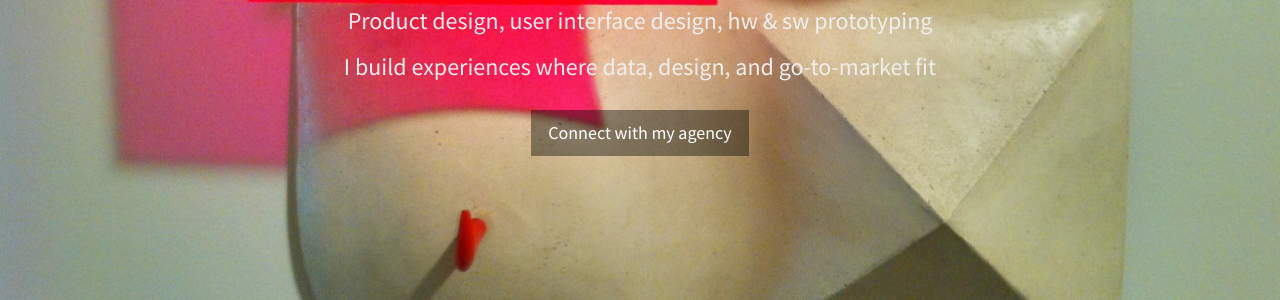
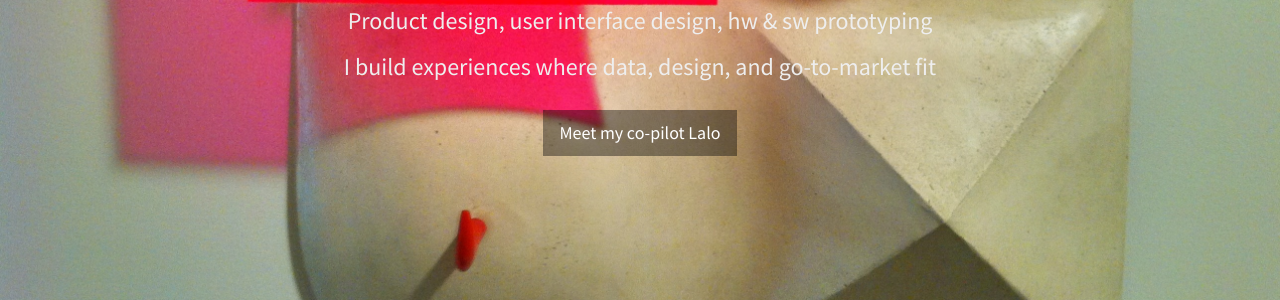
Before and after one commit to protoedu/protoedu.github.io, a Jekyll site: the page built from index.html, in a window 1280 px wide and 900 px high, scrolled down 343 px. Shown: the part 139-439 px from the top of the window. Built offline with Jekyll 4.4.1, drawn with Linux system fonts in a browser that asks for light colours.

Commit message:
Update link text in header.html

```diff
--- a/_includes/header.html
+++ b/_includes/header.html
@@ -7,6 +7,6 @@
     <h3>Product design, user interface design, hw & sw prototyping</h3>
     <h3>I build experiences where data, design, and go-to-market fit</h3>
     <br>
-    <a target="_blank" href="#" class="btn btn-dark btn-lg">Connect with my agency</a>
+    <a target="_blank" href="#" class="btn btn-dark btn-lg">Meet my co-pilot Lalo</a>
   </div>
 </header>
```
